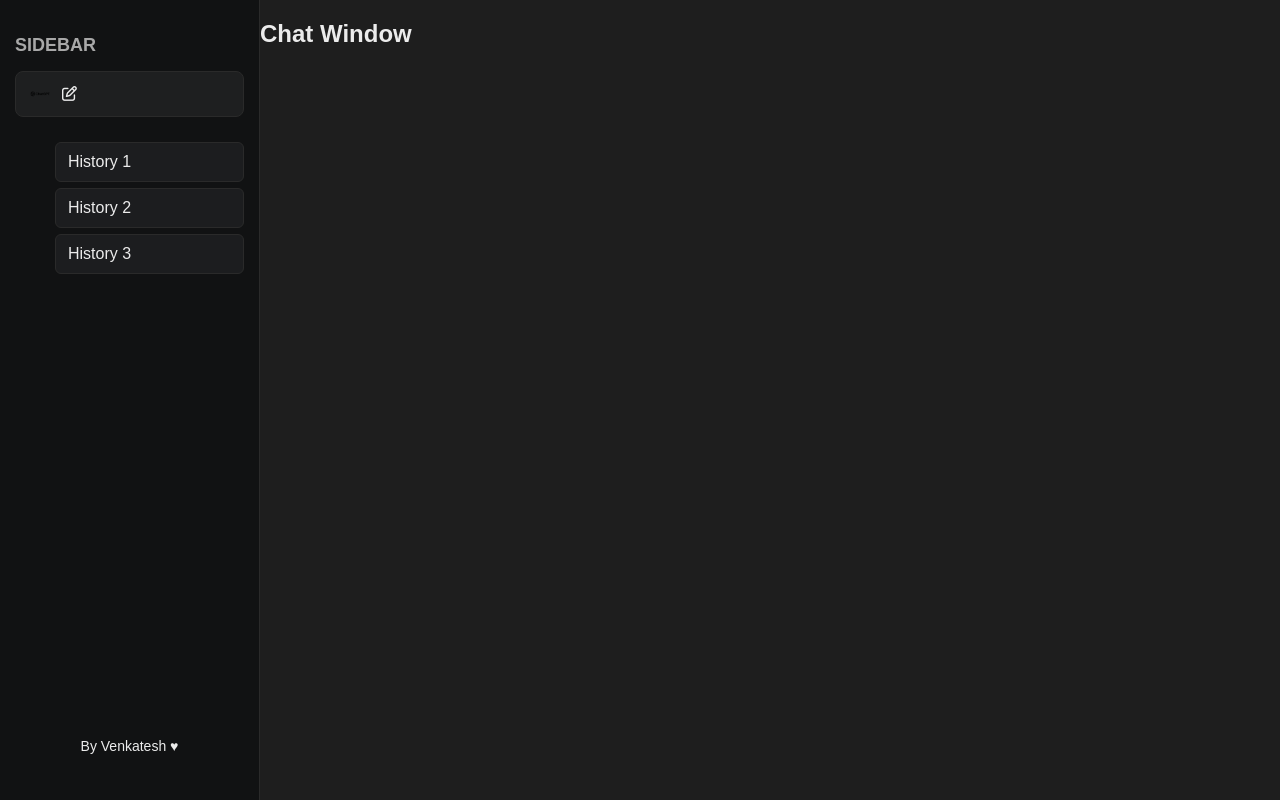
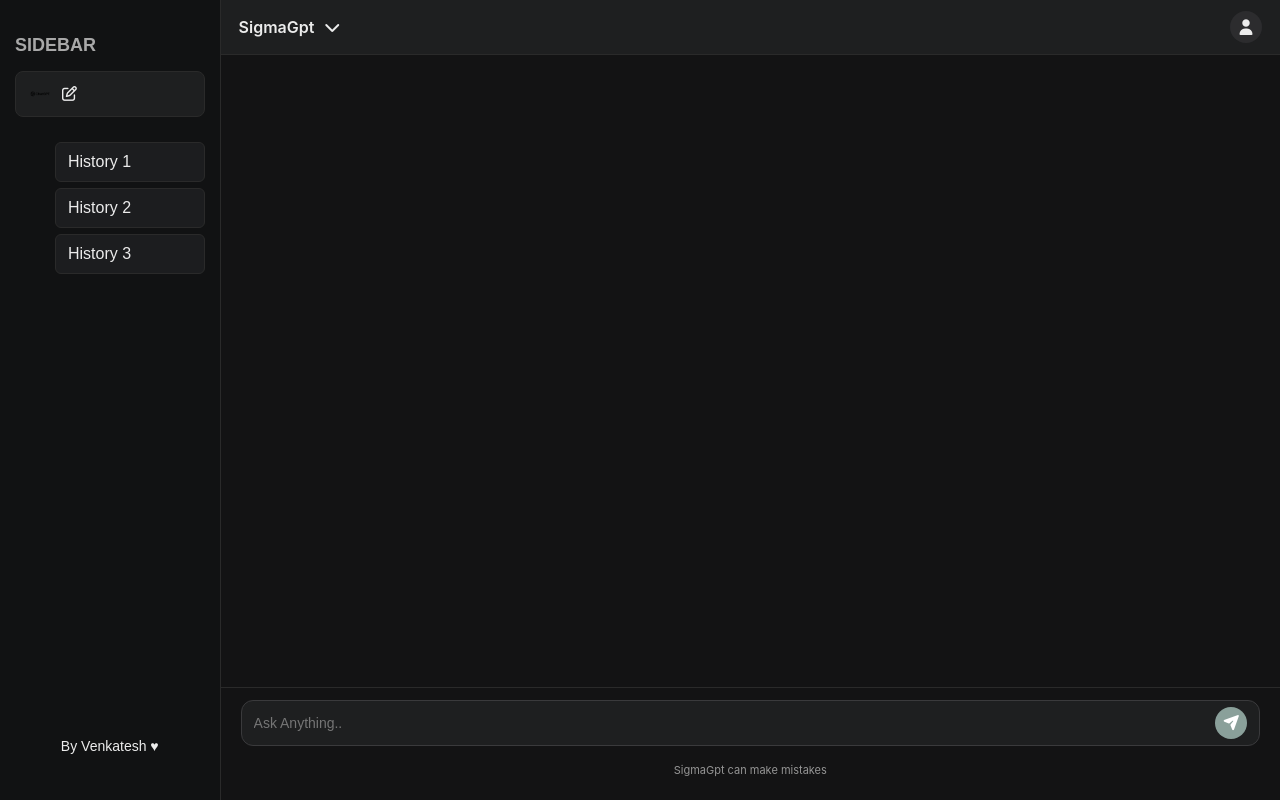
Before and after one commit to Venkateshgoud18/gptmini, a React (Vite) app in the folder Frontend/: page / in a window 1280 px wide. Built offline with nearby package versions, Linux system fonts and the light colour scheme.

Commit message:
frontend chatwindow

```diff
--- a/Frontend/package.json
+++ b/Frontend/package.json
@@ -11,7 +11,8 @@
   },
   "dependencies": {
     "react": "^19.2.0",
-    "react-dom": "^19.2.0"
+    "react-dom": "^19.2.0",
+    "uuid": "^13.0.0"
   },
   "devDependencies": {
     "@eslint/js": "^9.39.1",
--- a/Frontend/src/App.jsx
+++ b/Frontend/src/App.jsx
@@ -4,9 +4,17 @@
 import ChatWindow from './ChatWindow.jsx'
 import './App.css'
 import { MyContext } from './MyContext.jsx';
+import { v1 as uuidv1 } from 'uuid';
 
 function App() {
-  const providerValues = {};
+  const [prompt, setPrompt] = useState("");
+  const [reply, setReply] = useState(null);
+  const [currThreadId, setCurrThreadId] = useState(uuidv1());
+  const providerValues = {
+    prompt,setPrompt,
+    reply,setReply,
+    currThreadId,setCurrThreadId
+  };
 
   return (
 
--- a/Frontend/src/Chat.jsx
+++ b/Frontend/src/Chat.jsx
@@ -1,6 +1,6 @@
 import React from 'react';
 import './Chat.css';
 function Chat(){
-    return <div>Chat Component</div>;
+    return <div></div>;
 }
 export default Chat;
--- a/Frontend/src/ChatWindow.css
+++ b/Frontend/src/ChatWindow.css
@@ -0,0 +1,111 @@
+/* Main Chat Window */
+.chatWindow {
+    height: 100vh;
+    width: 100%;
+    background-color: #131314; /* ChatGPT dark mode */
+    color: #ECECEC;
+    display: flex;
+    flex-direction: column;
+    font-family: "Inter", sans-serif;
+  }
+
+  /* Navbar */
+  .navbar {
+    height: 55px;
+    display: flex;
+    align-items: center;
+    justify-content: space-between;
+    padding: 0 18px;
+    border-bottom: 1px solid #2A2A2A;
+    background-color: #1E1F20;
+  }
+
+  .navbar span {
+    font-size: 16px;
+    font-weight: 600;
+    display: flex;
+    align-items: center;
+    gap: 8px;
+  }
+
+  .userIconDiv {
+    height: 32px;
+    width: 32px;
+    border-radius: 50%;
+    background-color: #2C2C2E;
+    display: flex;
+    align-items: center;
+    justify-content: center;
+  }
+
+  /* Chat Area */
+  .chat {
+    flex: 1;
+    overflow-y: auto;
+    padding: 18px;
+  }
+
+  /* Bottom Input Section */
+  .chatInput {
+    padding: 12px 20px;
+    background-color: #131314;
+    border-top: 1px solid #2A2A2A;
+    display: flex;
+    flex-direction: column;
+    gap: 6px;
+  }
+
+  /* Horizontal Input Row (ChatGPT style) */
+  .inputRow {
+    display: flex;
+    align-items: center;
+    background-color: #1E1F20;
+    border: 1px solid #3A3A3C;
+    border-radius: 12px;
+    padding: 6px 12px;
+    gap: 10px;
+  }
+
+  /* Input field */
+  .inputRow input {
+    flex: 1;
+    background: transparent;
+    border: none;
+    outline: none;
+    color: #EAEAEA;
+    font-size: 14px;
+    padding: 6px 0;
+  }
+
+  /* Send Button */
+  #sendButton {
+    background-color: #8aa09a;
+    border: none;
+    color: white;              /* icon white */
+    border-radius: 50%;        /* round shape */
+    width: 32px;               /* small size */
+    height: 32px;
+    display: flex;
+    align-items: center;
+    justify-content: center;
+    cursor: pointer;
+    font-size: 14px;
+    transition: 0.2s ease;
+  }
+
+  #sendButton i {
+    color: white;              /* ensures icon stays white */
+    font-size: 14px;
+  }
+
+  /* Hover effect */
+  #sendButton:hover {
+    background-color: #a9b7b4;
+  }
+
+  /* Info text */
+  .info {
+    text-align: center;
+    color: #959595;
+    font-size: 11px;
+  }
--- a/Frontend/src/ChatWindow.jsx
+++ b/Frontend/src/ChatWindow.jsx
@@ -1,10 +1,69 @@
 import React from 'react';
 import './ChatWindow.css';
+import Chat from './Chat.jsx';
+import { MyContext } from './MyContext.jsx';
+
 function ChatWindow() {
+  const { prompt, setPrompt, reply, setReply,currThreadId,setCurrThreadId } = React.useContext(MyContext);
+
+
+  const getReply = async() => {
+    const options={
+      method: 'POST',
+      headers: {
+        'Content-Type': 'application/json'
+      },
+      body:JSON.stringify({
+        message: prompt,
+        threadId:currThreadId
+      } )
+    };
+    try {
+      const response = await fetch('http://localhost:8080/api/chat',options);
+      const data = await response.json();
+      setReply(data.reply);
+      setPrompt("");
+      console.log("Reply received:", data.reply);
+    }
+    catch(err){
+      console.error("Error fetching reply:", err);
+    }
+
+  };
+
   return (
-    <div className="chat-window">
-      <h2>Chat Window</h2>
-      {/* Chat messages and input field would go here */}
+    <div className="chatWindow">
+      <div className="navbar">
+        <span>SigmaGpt <i className="fa-solid fa-chevron-down"></i></span>
+        <div className="userIconDiv"><i className="fa-solid fa-user"></i></div>
+      </div>
+
+      <div className="chat">
+        <Chat />
+      </div>
+
+      <div className="chatInput">
+        <div className="inputRow">
+          <input
+            type="text"
+            placeholder="Ask Anything.."
+            value={prompt}
+            onChange={(e)=>setPrompt(e.target.value)}
+            onKeyDown={(e) => {
+              if (e.key === 'Enter') {
+                getReply();
+              }
+            }}
+          />
+
+          <button id="sendButton" onClick={getReply}>
+            <i className="fa-solid fa-paper-plane"></i>
+          </button>
+        </div>
+
+        <p className="info">SigmaGpt can make mistakes</p>
+      </div>
+
     </div>
   );
 }
```
Also changed, not shown: 2 other files (tests, documents, lock files or other folders).
